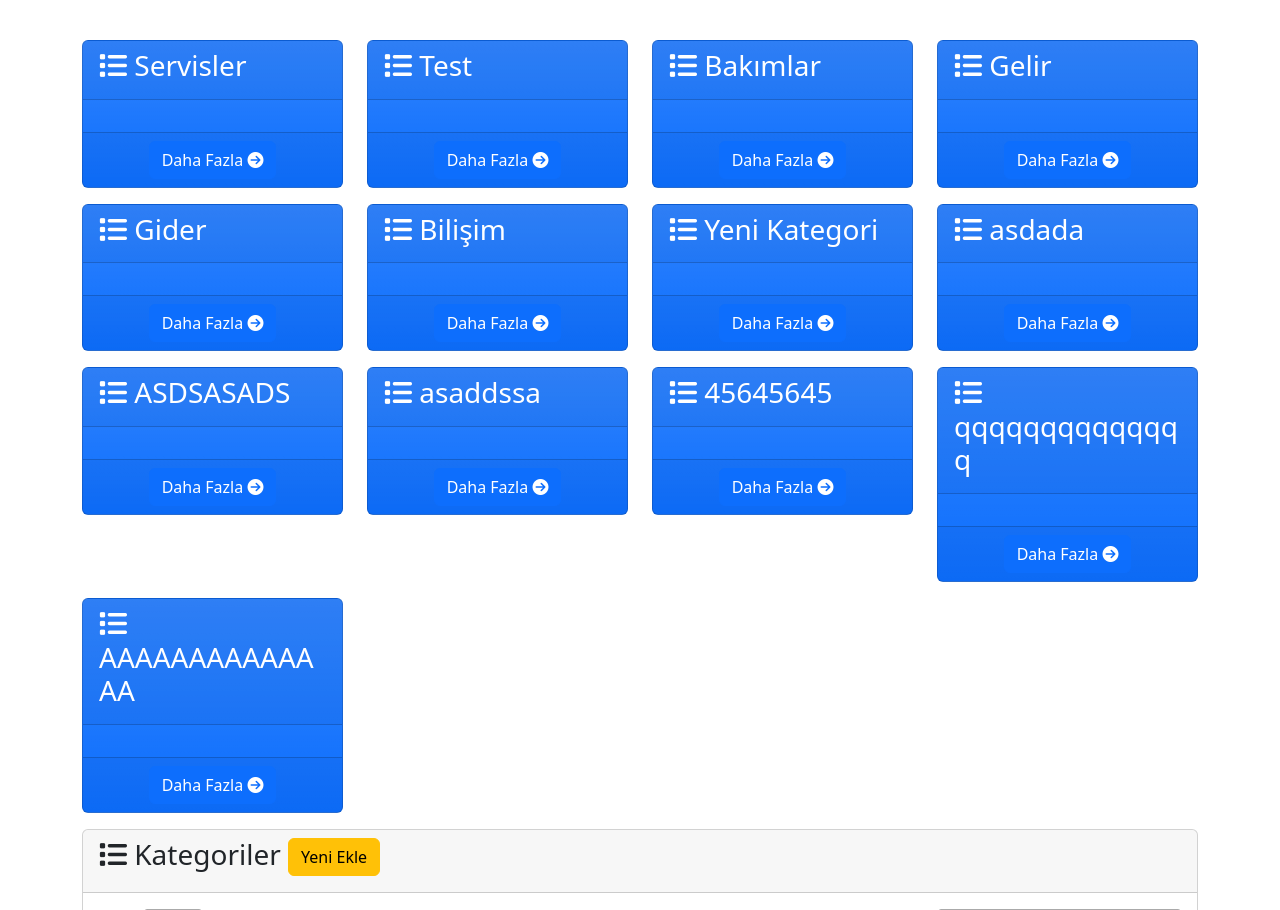
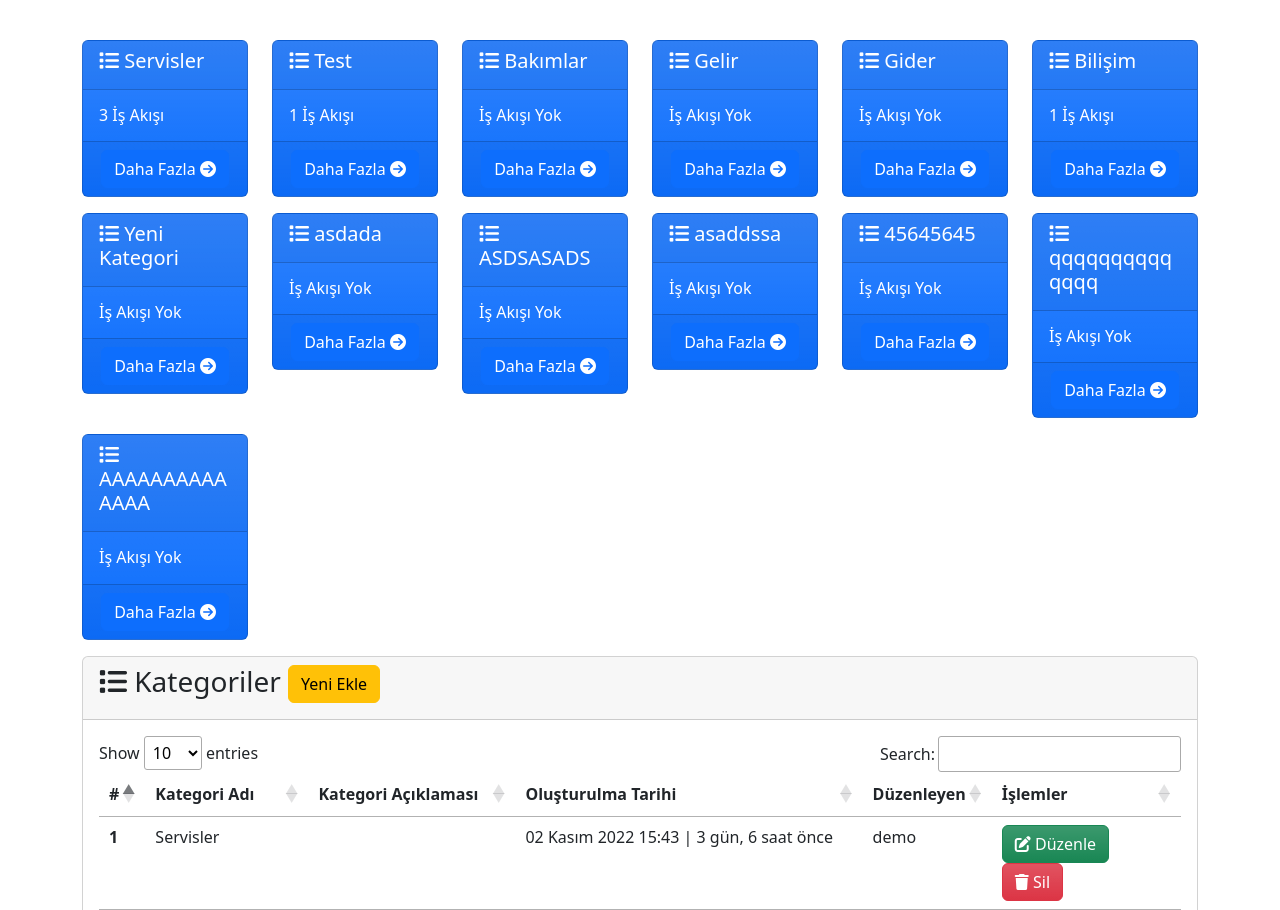
Before and after one commit to ademkocamaz/JeFlow, a Django app: page /category/ in a window 1280 px wide. Shown: the part 82-992 px from the top of the page. Run offline with Django 4.2, Linux system fonts and the light colour scheme; a user stored in the database is signed in; data comes from the database, SQL or seed files in the repository; both versions use the stored data as it was after the commit; some libraries are stand-ins or nearby versions.

Commit message:
Process_Count Eklendi

```diff
--- a/app/models.py
+++ b/app/models.py
@@ -22,6 +22,9 @@ class Category(models.Model):
 
     def __str__(self):
         return self.name # + ' - ' + self.created_date.strftime("%d.%m.%Y, %H:%M:%S")
+    def process_count(self):
+        processes=Process.objects.all().filter(category=self)
+        return processes.count()
 
     class Meta:
         verbose_name='Kategori'
--- a/app/views.py
+++ b/app/views.py
@@ -39,9 +39,10 @@ def category(request):
 
     category_form=CategoryForm()
     categories = Category.objects.order_by('created_date')
+
     context = {
         'category_form':category_form,
-        'categories': categories
+        'categories': categories,
     }
     return render(request, 'app/category.html', context)
 
--- a/templates/app/category.html
+++ b/templates/app/category.html
@@ -9,16 +9,22 @@
 {% if categories %}
 <div class="row mt-3">
     {% for category in categories %}
-    <div class="col-md-3 mt-3">
+    <div class="col-md-2 mt-3">
         <div class="card text-bg-primary bg-gradient" style="max-width: 18rem;">
             <div class="card-header">
-                <h3 class="card-title">
+                <h5 class="card-title">
                     <i class="fa-solid fa-list"></i>
                     {{category.name}}
-                </h3>
+                </h5>
             </div>
             <div class="card-body">
-
+                <h6 class="card-text">
+                    {% if category.process_count > 0 %}
+                    {{ category.process_count }} İş Akışı
+                    {% else %}
+                    İş Akışı Yok
+                    {% endif %}
+                </h6>
             </div>
             <div class="card-footer text-center">
                 <a class="btn btn-primary" href="{% url 'category_detail' category.id %}">
```
Also changed, not shown: db.sqlite3.
